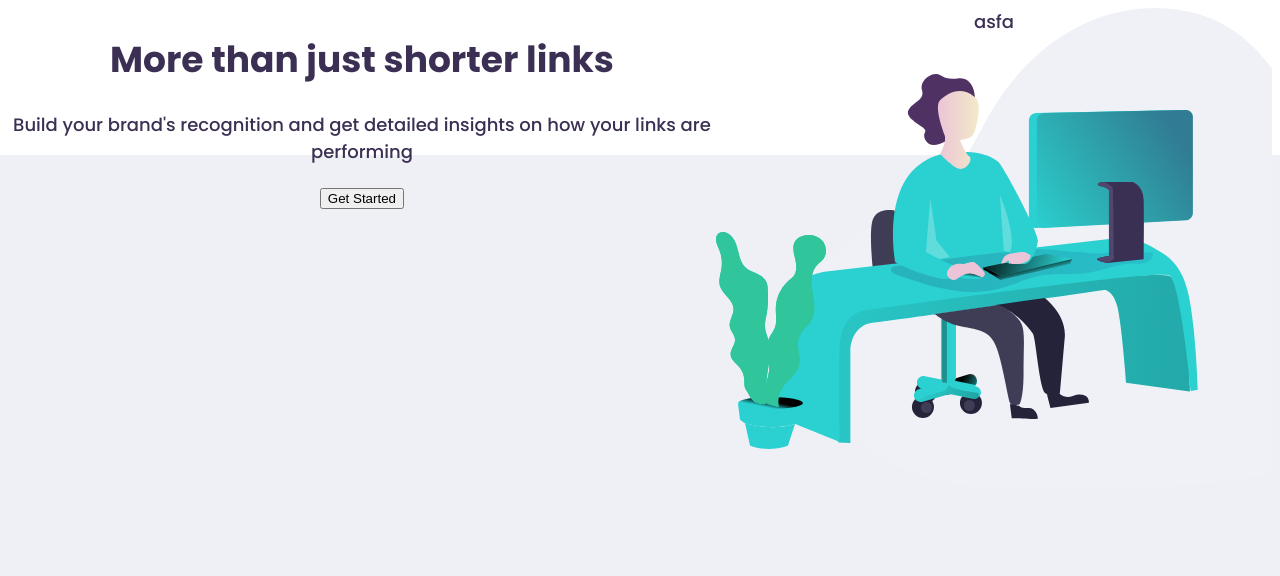
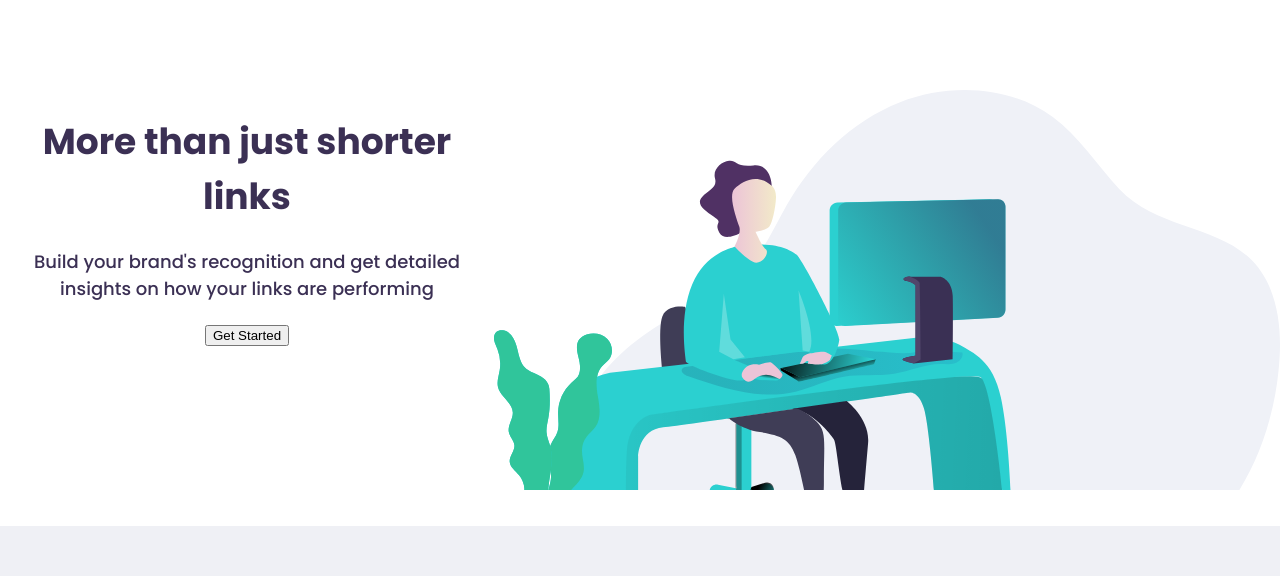
Before and after one commit to AlenJakob/Short-url, a Vue app: page / in a window 1280 px wide. Shown: the top 576 px of the page. Built offline with nearby package versions, Linux system fonts and the light colour scheme.

Commit message:
hero section position

```diff
--- a/src/App.vue
+++ b/src/App.vue
@@ -18,8 +18,11 @@ export default defineComponent({
 <style lang="scss">
 @import url("https://fonts.googleapis.com/css2?family=Poppins:wght@500;700&display=swap");
 @import "./src/styles/_variables.scss";
+body{
+  margin:0;
+}
 #app {
-  margin: 0 auto;
+  margin: 0  !important;
   font-family: "Poppins", sans-serif;
   -webkit-font-smoothing: antialiased;
   -moz-osx-font-smoothing: grayscale;
--- a/src/components/hero/Hero.vue
+++ b/src/components/hero/Hero.vue
@@ -8,7 +8,7 @@
       </p>
       <button class="btn">Get Started</button>
     </div>
-    <div class="img">asfa</div>
+    <div class="img"></div>
   </div>
 </template>
 
@@ -18,6 +18,10 @@ export default {};
 
 <style scoped lang="scss">
 .hero {
+  margin: 5em 0;
+  width: 100%;
+  padding-bottom: 2em;
+  background: white;
   display: flex;
 }
 .content {
@@ -25,9 +29,10 @@ export default {};
 }
 .img {
   //   background: url("@/images/illustration-working.svg");
-  height: 100vh;
-  width:50%;
+  height: 400px;
   background: url("../../assets/images/illustration-working.svg") no-repeat;
+  background-size: cover;
+   flex-basis: 100%;
   flex-grow: 1;
 }
 </style>
```
